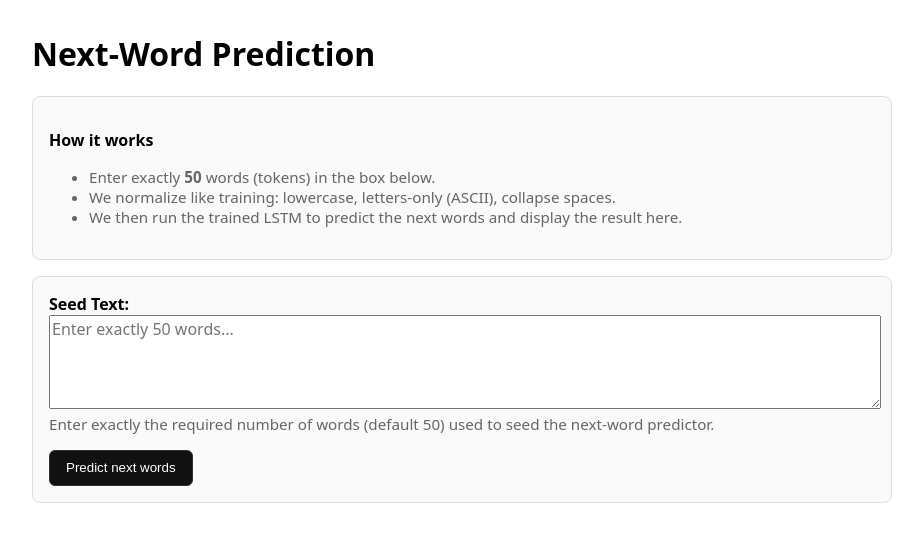
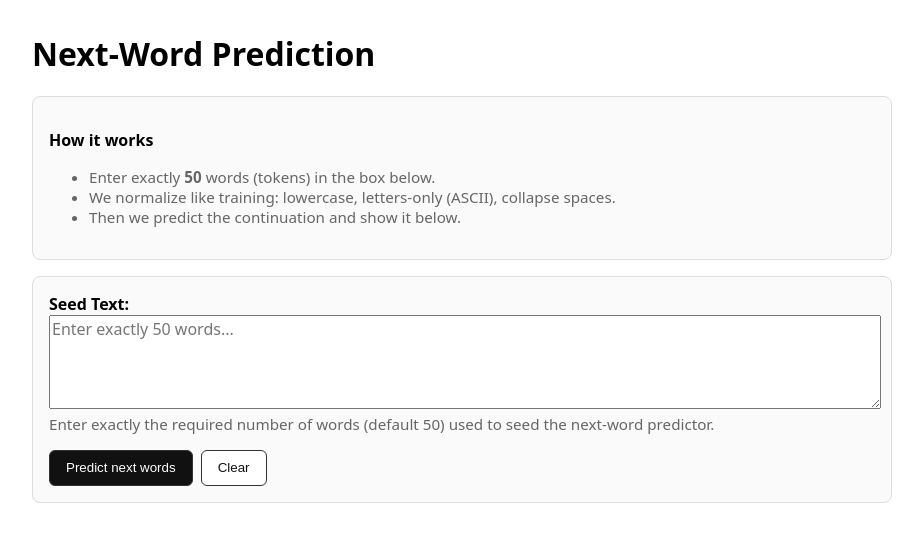
Before and after one commit to AAdewunmi/Next-Word-Prediction-Project, a Django app: page / in a window 1280 px wide. Shown: the top 542 px of the page, without its empty margins (178-1101 px from the left). Run offline with Django 5.2, Linux system fonts and the light colour scheme.

Commit message:
Refactor homepage to clear input

```diff
--- a/nextword_site/predictor/services/predictor.py
+++ b/nextword_site/predictor/services/predictor.py
@@ -341,32 +341,44 @@ class NextWordPredictor:
         return self._seq_length_cached
 
     def predict(self, seed_text: str, n_words: int = 12) -> Tuple[str, int]:
-        """Run greedy next-word generation. Returns (generated_text, latency_ms)."""
+        """
+        Run next-word generation.
+
+        Strategy:
+        - If settings.DECODE_STRATEGY == "greedy": argmax each step
+        - Else: sampling with temperature + top-k/top-p + repetition penalty
+        """
         self._load()
         seq_length = self.get_seq_length()
 
+        # Preprocess to mirror training
         cleaned = normalize_text_ascii_letters_only(seed_text)
-
         tokens = cleaned.split()
         if len(tokens) != seq_length:
             raise ValueError(f"Expected {seq_length} tokens after normalization; got {len(tokens)}.")
+        in_text = " ".join(tokens)
 
-        in_text = " ".join(tokens)
-        idx_to_word = getattr(self._tokenizer, "index_word", {})
         start = time.perf_counter()
 
-        for _ in range(n_words):
-            enc = self._tokenizer.texts_to_sequences([in_text])[0]
-            enc = pad_sequences([enc], maxlen=seq_length, truncating="pre")
-            probs = self._model.predict(enc, verbose=0)[0]
-            next_id = int(np.argmax(probs))
-            word = idx_to_word.get(next_id)
-            if not word:
-                break
-            in_text += " " + word
+        if getattr(settings, "DECODE_STRATEGY", "sampling").lower() == "greedy":
+            idx_to_word = getattr(self._tokenizer, "index_word", {})
+            text = in_text
+            for _ in range(n_words):
+                enc = self._tokenizer.texts_to_sequences([text])[0]
+                from tensorflow.keras.preprocessing.sequence import pad_sequences
+                enc = pad_sequences([enc], maxlen=seq_length, truncating="pre")
+                probs = self._model.predict(enc, verbose=0)[0]
+                next_id = int(np.argmax(probs))
+                word = idx_to_word.get(next_id)
+                if not word:
+                    break
+                text += " " + word
+            out = text
+        else:
+            out = self._generate_sampling(in_text, n_words)
 
         latency_ms = int((time.perf_counter() - start) * 1000)
-        return in_text, latency_ms
+        return out, latency_ms
 
 
 # Singleton accessor
--- a/nextword_site/predictor/templates/predictor/home.html
+++ b/nextword_site/predictor/templates/predictor/home.html
@@ -14,7 +14,10 @@
     .muted { color: #666; font-size: 0.95rem; }
     .btn { padding: 0.6rem 1rem; border: 1px solid #333; background: #111; color: #fff; border-radius: 6px; cursor: pointer; }
     .btn:hover { background: #000; }
+    .btn.secondary { background: #fff; color: #111; }
+    .btn.secondary:hover { background: #f3f3f3; }
     label { font-weight: 600; }
+    .actions { display: flex; gap: .5rem; flex-wrap: wrap; }
   </style>
 </head>
 <body>
@@ -26,11 +29,11 @@
     <ul class="muted">
       <li>Enter exactly <strong>{{ seq_length }}</strong> words (tokens) in the box below.</li>
       <li>We normalize like training: lowercase, letters-only (ASCII), collapse spaces.</li>
-      <li>We then run the trained LSTM to predict the next words and display the result here.</li>
+      <li>Then we predict the continuation and show it below.</li>
     </ul>
   </div>
 
-  <form method="post" class="box">
+  <form method="post" class="box" id="predict-form">
     {% csrf_token %}
     <div>
       {{ form.seed_text.label_tag }}
@@ -38,8 +41,11 @@
       {% if form.seed_text.help_text %}<div class="muted">{{ form.seed_text.help_text }}</div>{% endif %}
       {% if form.seed_text.errors %}<div class="error">{{ form.seed_text.errors }}</div>{% endif %}
     </div>
-    <div style="margin-top:1rem;">
+
+    <div class="actions" style="margin-top:1rem;">
       <button class="btn" type="submit">Predict next words</button>
+      <!-- Clear button: does NOT submit -->
+      <button class="btn secondary" type="button" id="clear-btn" aria-label="Clear seed and prediction">Clear</button>
     </div>
   </form>
 
@@ -47,12 +53,33 @@
   <div class="box error" style="margin-top:1rem;">{{ error }}</div>
   {% endif %}
 
-  {% if result %}
-  <div class="box result" style="margin-top:1rem;">
+  <!-- Prediction container is always in DOM so JS can clear/hide it -->
+  <div id="prediction-container"
+       class="box result"
+       style="margin-top:1rem; {% if result %}display:block{% else %}display:none{% endif %}">
     <strong>Prediction:</strong>
-    <div>{{ result }}</div>
+    <div id="prediction-output">{{ result }}</div>
   </div>
-  {% endif %}
 </div>
+
+<script>
+  (function () {
+    // Django renders the textarea with id="id_seed_text" by default
+    const seed = document.getElementById('id_seed_text');
+    const clearBtn = document.getElementById('clear-btn');
+    const predContainer = document.getElementById('prediction-container');
+    const predOutput = document.getElementById('prediction-output');
+
+    if (clearBtn) {
+      clearBtn.addEventListener('click', function () {
+        if (seed) seed.value = '';
+        if (predOutput) predOutput.textContent = '';
+        if (predContainer) predContainer.style.display = 'none';
+        // Optional UX: scroll back to the textarea
+        if (seed) seed.focus();
+      });
+    }
+  })();
+</script>
 </body>
 </html>
```
Also changed, not shown: nextword_site/predictor/tests/test_services.py (+31 -0 lines), sample_data/exactly-50-word-seed.txt (added, +10 -0 lines).
